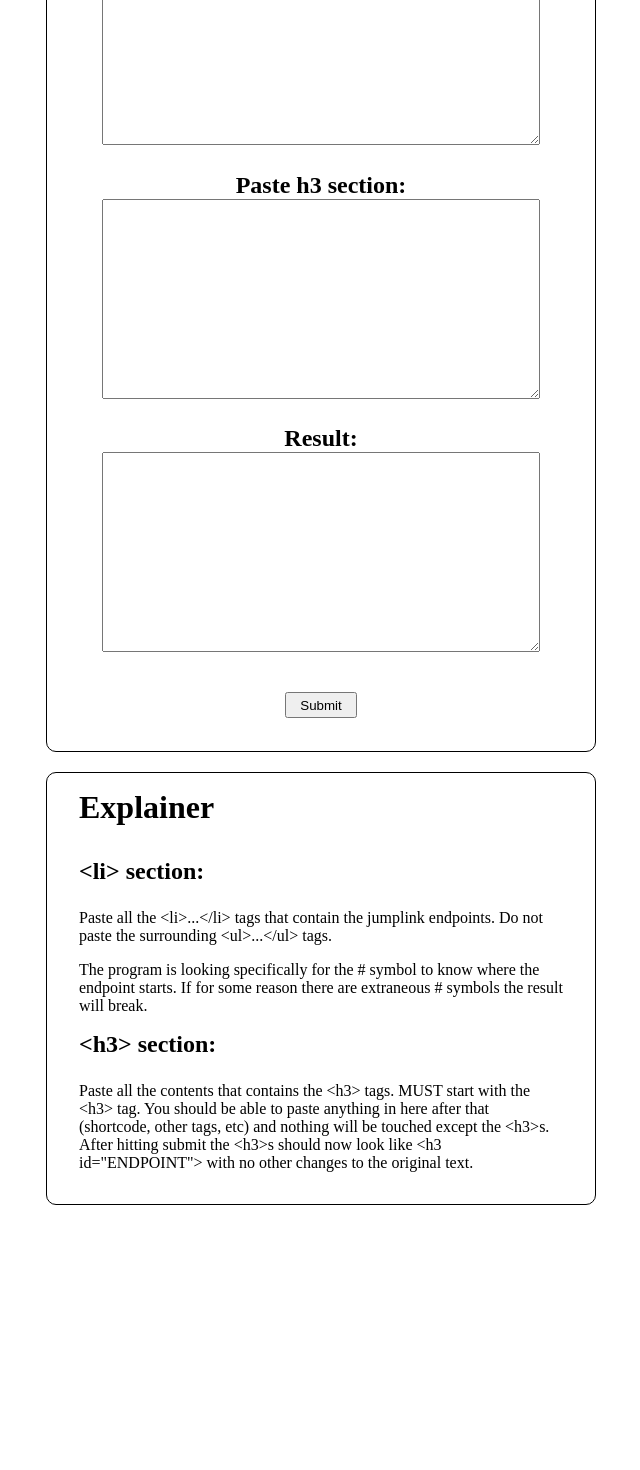
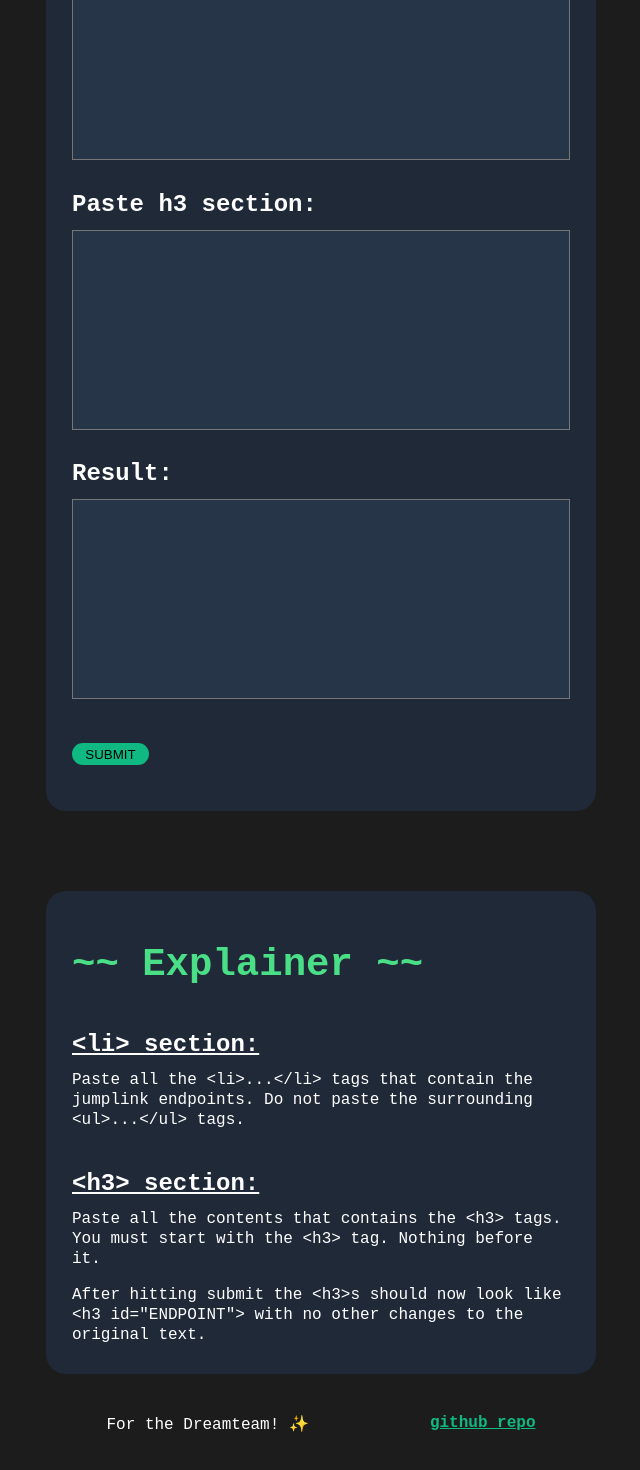
Before and after one commit to odeliy/autofill-jumplinks, a React (Create React App) app: page / in a window 1280 px wide. Shown: the part 264-1734 px from the top of the page, without its empty margins (319-959 px from the left). Before the commit the page ends 1549 px from the top, so only its background shows below. Built offline with nearby package versions, Linux system fonts and the light colour scheme.

Commit message:
build: big refactor and styling changes

```diff
--- a/public/index.html
+++ b/public/index.html
@@ -11,6 +11,12 @@
       padding: 0;
       box-sizing: border-box;
     }
+
+    body {
+      background-color: #1c1c1c;
+      color: #ffffff;
+      font-family: monospace;
+    }
   </style>
 </head>
 
--- a/src/App.js
+++ b/src/App.js
@@ -1,64 +1,21 @@
-import React, { useState } from 'react'
-import StyledApp from './styles/StyledApp'
-import { extractEndpoints } from './helpers'
-import StyledJumplinkGenerator from './styles/StyledJumplinkGenerator'
-import StyledExplainer from './styles/StyledExplainer'
+import React from 'react'
+import Explainer from './components/Explainer'
+import Generator from './components/Generator'
+import styled from 'styled-components'
+import Footer from './components/Footer'
+
+const StyledApp = styled.div`
+	max-width: 550px;
+	margin-inline: auto;
+	margin-block: 50px;
+`
 
 function App() {
-	const [anchors, setAnchors] = useState('')
-	const [headers, setHeaders] = useState('')
-	const [result, setResult] = useState('')
-
-	function handleSubmit() {
-		let endpoints = extractEndpoints(anchors)
-		let counter = 0
-
-		let newHeaders = headers.split(/(<h3>)/)
-
-		for (let i = 0; i < newHeaders.length; i++) {
-			if (i % 2 !== 0) {
-				newHeaders[i] = '<h3 id="' + endpoints[counter] + '">'
-				counter++
-			}
-		}
-
-		newHeaders = newHeaders.join('')
-
-		setResult(newHeaders)
-	}
-
 	return (
 		<StyledApp>
-			<StyledJumplinkGenerator>
-				<h1>Jumplink Generator</h1>
-				<h2>Paste li section:</h2>
-				<textarea
-					value={anchors}
-					onChange={(e) => setAnchors(e.target.value)}
-				/>
-				<h2>Paste h3 section:</h2>
-				<textarea
-					value={headers}
-					onChange={(e) => setHeaders(e.target.value)}
-				/>
-				<h2>Result:</h2>
-				<textarea value={result} onChange={(e) => setResult(e.target.value)} />
-				<button onClick={handleSubmit}>Submit</button>
-			</StyledJumplinkGenerator>
-			<StyledExplainer>
-				<h1>Explainer</h1>
-				<h2>{`<li> section:`}</h2>
-				<p>
-					{`Paste all the <li>...</li> tags that contain the jumplink endpoints. Do not paste the surrounding <ul>...</ul> tags.`}
-				</p>
-				<p>
-					{`The program is looking specifically for the # symbol to know where the endpoint starts. If for some reason there are extraneous # symbols the result will break.`}
-				</p>
-        <h2>{`<h3> section:`}</h2>
-        <p>
-          {`Paste all the contents that contains the <h3> tags. MUST start with the <h3> tag. You should be able to paste anything in here after that (shortcode, other tags, etc) and nothing will be touched except the <h3>s. After hitting submit the <h3>s should now look like <h3 id="ENDPOINT"> with no other changes to the original text.`}
-        </p>
-			</StyledExplainer>
+			<Generator />
+			<Explainer />
+			<Footer />
 		</StyledApp>
 	)
 }
--- /dev/null
+++ b/src/components/Explainer.js
@@ -0,0 +1,51 @@
+import styled from 'styled-components'
+
+const StyledExplainer = styled.div`
+	border-radius: 20px;
+	padding: 1em 2em;
+	background-color: #1f2937;
+	margin-top: 80px;
+
+	h1 {
+		font-size: 3em;
+		color: #4adf86;
+		padding-top: 1em;
+		padding-bottom: 0.5em;
+	}
+
+	h2 {
+		font-size: 1.5rem;
+		text-decoration: underline;
+		padding-top: 1em;
+		padding-bottom: 0.5em;
+	}
+
+	p {
+		font-size: 1rem;
+		padding-bottom: 1em;
+		line-height: 1.25;
+	}
+`
+
+function Explainer() {
+	return (
+		<StyledExplainer>
+			<h1>~~ Explainer ~~</h1>
+			<h2>{`<li> section:`}</h2>
+			<p>
+				{`Paste all the <li>...</li> tags that contain the jumplink endpoints. Do not paste the surrounding <ul>...</ul> tags.`}
+			</p>
+			<h2>{`<h3> section:`}</h2>
+			<p>
+				{`Paste all the contents that contains the <h3> tags. You must start with the <h3> tag. Nothing before it.`}
+			</p>
+			<p>
+				{`
+				After hitting submit the <h3>s should now look like <h3 id="ENDPOINT"> with no other changes to the original text.
+				`}
+			</p>
+		</StyledExplainer>
+	)
+}
+
+export default Explainer
--- /dev/null
+++ b/src/components/Footer.js
@@ -0,0 +1,36 @@
+import styled from 'styled-components'
+
+const StyledFooter = styled.div`
+	font-size: 1rem;
+	margin-top: 40px;
+	display: flex;
+	justify-content: space-around;
+
+	a {
+		color: #10b981;
+		font-weight: bold;
+	}
+
+	a:hover {
+		color: #fff;
+	}
+`
+
+function Footer() {
+	return (
+		<StyledFooter>
+			<p>For the Dreamteam! ✨</p>
+			<p>
+				<a
+					href='https://github.com/odeliy/autofill-jumplinks'
+					target='_blank'
+					rel='noreferrer'
+				>
+					github repo
+				</a>
+			</p>
+		</StyledFooter>
+	)
+}
+
+export default Footer
--- /dev/null
+++ b/src/components/Generator.js
@@ -0,0 +1,110 @@
+import React, { useState } from 'react'
+import { extractEndpoints } from '../helpers'
+import styled from 'styled-components'
+
+const StyledJumplinkGenerator = styled.div`
+	border-radius: 20px;
+	background-color: #1f2937;
+	padding: 1em 2em;
+
+	h1 {
+        font-size: 3em;
+		color: #4adf86;
+        text-align: center;
+        padding-block: 1em;
+	}
+
+	h2 {
+		font-size: 1.5rem;
+		padding-bottom: 0.5em;
+	}
+
+	textarea {
+		resize: none;
+		overflow: auto;
+		width: 100%;
+		min-height: 200px;
+		padding: 0.5em 1em;
+		margin-bottom: 2em;
+		background-color: #273549;
+		color: #55f991;
+	}
+
+	button {
+		text-transform: uppercase;
+		padding: 0.25em 1em;
+		margin: 1em 0 2.5em;
+		border: none;
+		border-radius: 20px;
+		background-color: #10b981;
+		transistion: transform 0.2s ease-in-out;
+	}
+
+	button:active {
+		transform: scale(0.95);
+	}
+
+	.clear {
+		margin-left: 1em;
+		background-color: #1f2937;
+		border: 1px solid #10b981;
+		color: #ffffff;
+	}
+`
+
+function Generator() {
+	const [anchors, setAnchors] = useState('')
+	const [headers, setHeaders] = useState('')
+	const [result, setResult] = useState('')
+
+	function handleSubmit() {
+		let endpoints = extractEndpoints(anchors)
+		let counter = 0
+		let newHeaders = headers.split(/(<h3>)/)
+		for (let i = 0; i < newHeaders.length; i++) {
+			if (i % 2 !== 0) {
+				newHeaders[i] = '<h3 id="' + endpoints[counter] + '">'
+				counter++
+			}
+		}
+		newHeaders = newHeaders.join('')
+		setResult(newHeaders)
+	}
+
+	function handleClear() {
+		setAnchors('')
+		setHeaders('')
+		setResult('')
+	}
+
+	return (
+		<StyledJumplinkGenerator>
+			<h1>
+				Jumplink <span>Generator</span>
+			</h1>
+			<h2>Paste li section:</h2>
+			<textarea
+				value={anchors}
+				onChange={(e) => setAnchors(e.target.value)}
+			/>
+			<h2>Paste h3 section:</h2>
+			<textarea
+				value={headers}
+				onChange={(e) => setHeaders(e.target.value)}
+			/>
+			<h2>Result:</h2>
+			<textarea
+				value={result}
+				onChange={(e) => setResult(e.target.value)}
+			/>
+			<button onClick={handleSubmit}>Submit</button>
+			{result && (
+				<button className='clear' onClick={handleClear}>
+					Clear all
+				</button>
+			)}
+		</StyledJumplinkGenerator>
+	)
+}
+
+export default Generator
--- a/src/styles/StyledApp.js
+++ /dev/null
@@ -1,9 +0,0 @@
-import styled from 'styled-components'
-
-const StyledApp = styled.div`
-	max-width: 550px;
-	margin-inline: auto;
-	margin-block: 80px;
-`
-
-export default StyledApp
--- a/src/styles/StyledExplainer.js
+++ /dev/null
@@ -1,14 +0,0 @@
-import styled from "styled-components";
-
-
-const StyledExplainer = styled.div`
-    border: 1px solid black;
-	border-radius: 10px;
-    padding: 1em 2em;
-
-    h1, h2, p {
-        padding-bottom: 1em;
-    }
-`
-
-export default StyledExplainer
--- a/src/styles/StyledJumplinkGenerator.js
+++ /dev/null
@@ -1,28 +0,0 @@
-import styled from 'styled-components'
-
-const StyledJumplinkGenerator = styled.div`
-	display: flex;
-	flex-direction: column;
-	align-items: center;
-	border: 1px solid black;
-	border-radius: 10px;
-    margin-bottom: 20px;
-
-	h1 {
-		padding-block: 1em;
-	}
-
-	textarea {
-        width: 80%;
-        min-height: 200px;
-		padding: 0.25em;
-		margin-bottom: 2em;
-	}
-
-	button {
-		padding: 0.25em 1em;
-		margin: 1em 0 2.5em;
-	}
-`
-
-export default StyledJumplinkGenerator
```
Also changed, not shown: src/theme.js (added), 1 other file (tests, documents, lock files or other folders).
